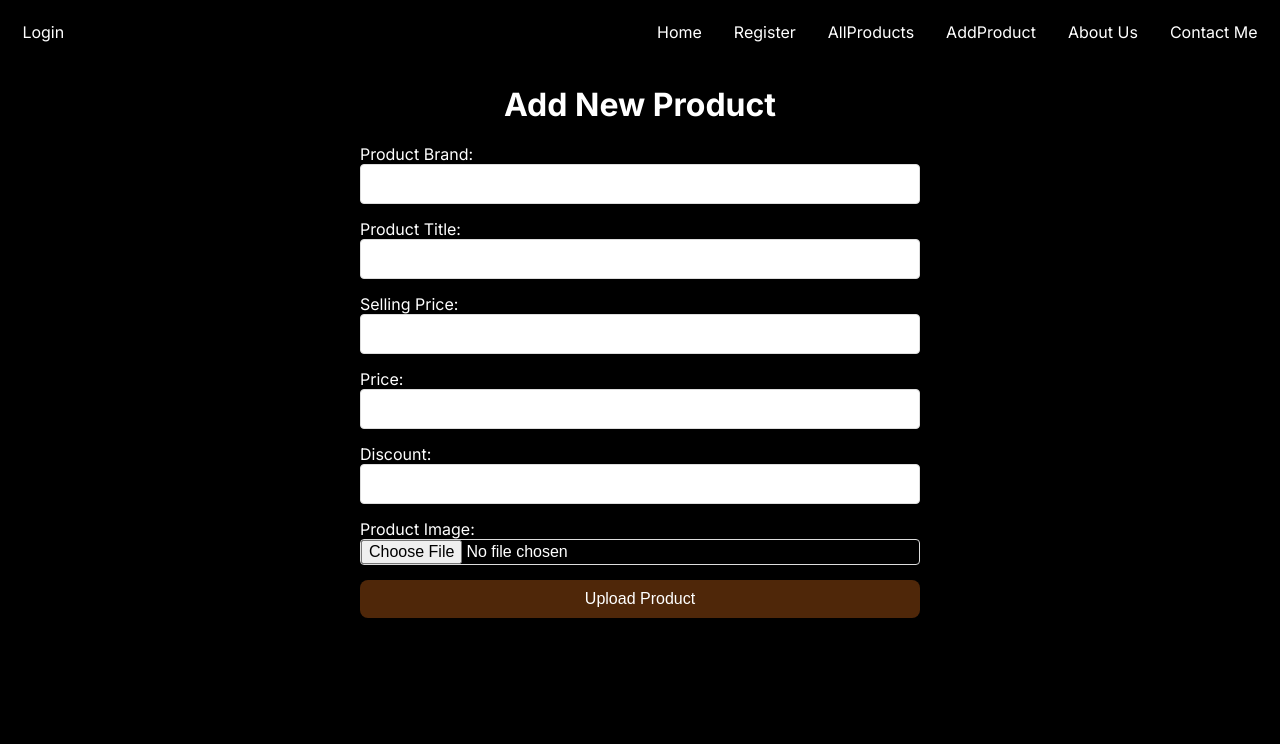
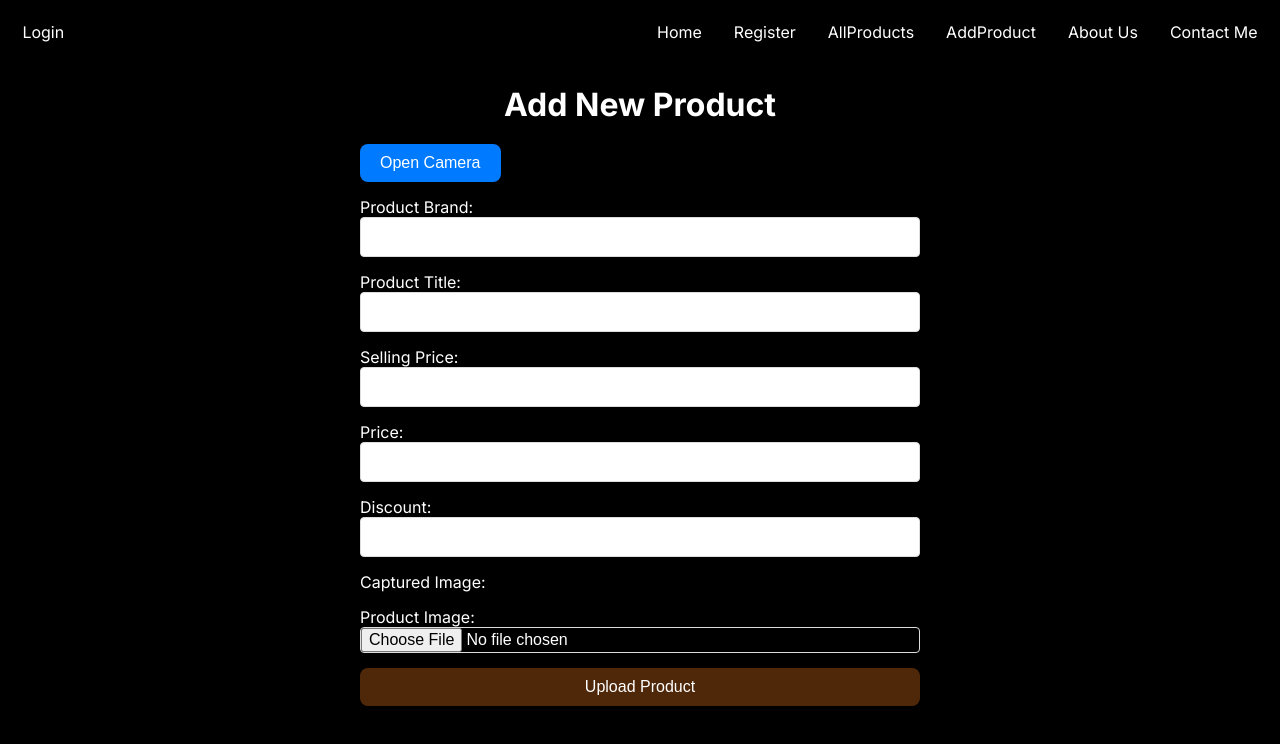
Before and after one commit to rohitd4007/tees-seller, a Next.js app: page /addProduct in a window 1280 px wide. Shown: the top 744 px of the page. Built offline with nearby package versions, Linux system fonts and the light colour scheme.

Commit message:
upload image

```diff
--- a/src/components/addProductComponent/addProductForm.js
+++ b/src/components/addProductComponent/addProductForm.js
@@ -13,6 +13,7 @@ function AddProductForm(props) {
     const [price, setPrice] = useState('');
     const [discount, setDiscount] = useState('');
     const [productImage, setProductImage] = useState(null);
+    const [capturedImage, setCapturedImage] = useState(null);
 
     const handleSubmit = async (e) => {
         e.preventDefault();
@@ -43,9 +44,39 @@ function AddProductForm(props) {
         }
     };
 
+    const handleCameraOpen = async () => {
+        const stream = await navigator.mediaDevices.getUserMedia({ video: true });
+        const video = document.createElement('video');
+        video.srcObject = stream;
+        video.play();
+
+        const canvas = document.createElement('canvas');
+        const context = canvas.getContext('2d');
+
+        // Create a button to capture the image
+        const captureButton = document.createElement('button');
+        captureButton.innerText = 'Capture';
+        captureButton.className = styles.captureButton; // Add this line to set the class
+        document.body.appendChild(captureButton);
+
+        captureButton.onclick = () => {
+            context.drawImage(video, 0, 0, canvas.width, canvas.height);
+            const imageData = canvas.toDataURL('image/png');
+            setCapturedImage(imageData);
+            // Optionally populate form fields with image data
+            // setProductBrand('Sample Brand'); // Example of populating fields
+            // setProductTitle('Sample Title'); // Example of populating fields
+            document.body.removeChild(captureButton);
+            stream.getTracks().forEach(track => track.stop());
+        };
+
+        document.body.appendChild(video);
+    };
+
     return (
         <div className={styles.formContainer}>
             <h1 className={styles.heading}>Add New Product</h1>
+            <button onClick={handleCameraOpen} className={styles.cameraButton}>Open Camera</button>
             <form onSubmit={handleSubmit} className={styles.form}>
                 <div className={styles.formGroup}>
                     <label htmlFor="productBrand">Product Brand:</label>
@@ -103,6 +134,10 @@ function AddProductForm(props) {
                     />
                 </div>
                 <div className={styles.formGroup}>
+                    <label htmlFor="capturedImage">Captured Image:</label>
+                    {capturedImage && <img src={capturedImage} alt="Captured" className={styles.capturedImage} />}
+                </div>
+                <div className={styles.formGroup}>
                     <label htmlFor="productImage">Product Image:</label>
                     <input
                         id="productImage"
--- a/src/components/addProductComponent/addProductForm.module.css
+++ b/src/components/addProductComponent/addProductForm.module.css
@@ -45,3 +45,52 @@
 .submitButton:hover {
     background-color: #ce5c2f;
 }
+
+.cameraButton {
+    padding: 10px 20px;
+    background-color: #007bff;
+    /* Bootstrap primary color */
+    color: white;
+    border: none;
+    border-radius: 8px;
+    font-size: 16px;
+    cursor: pointer;
+    transition: background-color 0.3s;
+    margin-bottom: 15px;
+    /* Space below the button */
+}
+
+.cameraButton:hover {
+    background-color: #0056b3;
+    /* Darker shade for hover effect */
+}
+
+.capturedImage {
+    max-width: 100%;
+    /* Ensure the image fits within the container */
+    margin-top: 10px;
+    /* Space above the captured image */
+    border: 1px solid #ddd;
+    /* Optional border for the image */
+    border-radius: 4px;
+    /* Rounded corners for the image */
+}
+
+.captureButton {
+    padding: 10px 20px;
+    background-color: #28a745;
+    /* Bootstrap success color */
+    color: white;
+    border: none;
+    border-radius: 8px;
+    font-size: 16px;
+    cursor: pointer;
+    transition: background-color 0.3s;
+    margin-top: 10px;
+    /* Space above the button */
+}
+
+.captureButton:hover {
+    background-color: #218838;
+    /* Darker shade for hover effect */
+}
```
